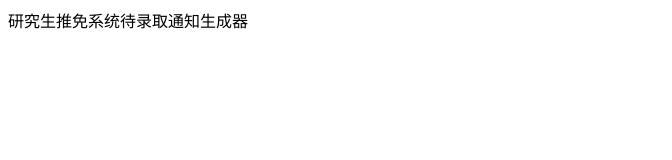
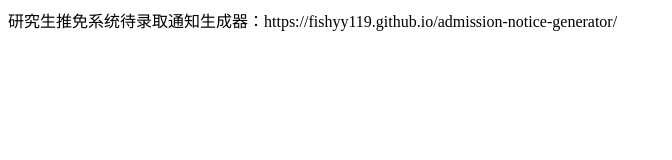
Before and after one commit to fishyy119/fishyy119.github.io, a plain HTML site: page index.html in a window 1280 px wide. Shown: the whole page, without its empty margins (0-672 px from the left). Drawn offline with Linux system fonts and the light colour scheme.

```diff
--- a/index.html
+++ b/index.html
@@ -3,5 +3,5 @@
   <meta name="description" content="用于生成研究生推免系统待录取通知详细页面，仅供娱乐，请勿用于其他用途，后果由使用者自负">
 </head>
 <body>
-  <a herf="https://fishyy119.github.io/admission-notice-generator/"> 研究生推免系统待录取通知生成器 </a>
+  <a herf="https://fishyy119.github.io/admission-notice-generator/"> 研究生推免系统待录取通知生成器：https://fishyy119.github.io/admission-notice-generator/ </a>
 </body>
```
